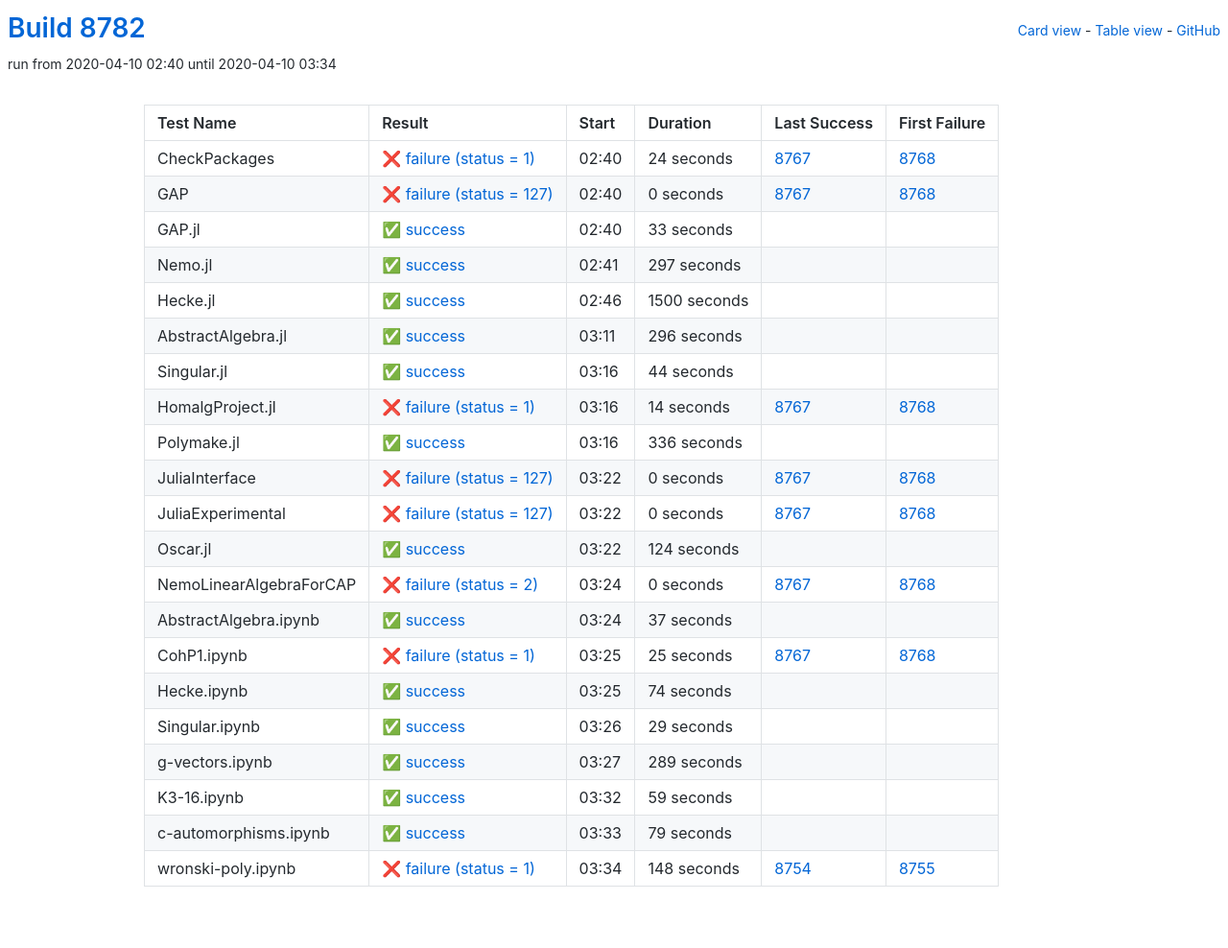
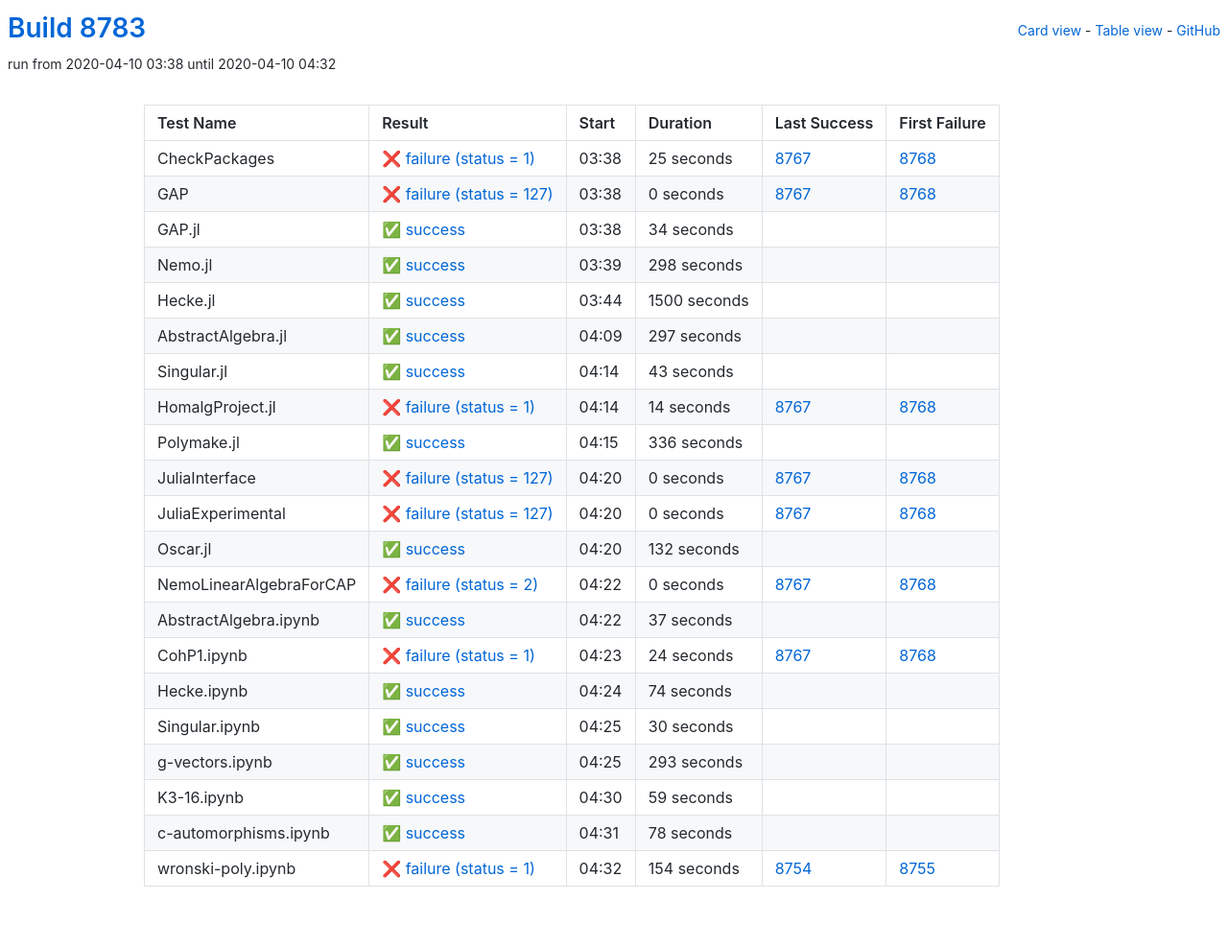
Before and after one commit to oscar-system/oscar-ci-status, a Jekyll site: the page built from table.html, in a window 1280 px wide. Shown: the whole page at 96% size. Built offline with Jekyll 4.4.1, drawn with Linux system fonts in a browser that asks for light colours.

Commit message:
Build 8783

```diff
--- a/_data/ci.yml
+++ b/_data/ci.yml
@@ -1,16 +1,16 @@
-build: 8782
-build_url: https://oscarci.mathematik.uni-kl.de/job/oscar/8782/
+build: 8783
+build_url: https://oscarci.mathematik.uni-kl.de/job/oscar/8783/
 job: oscar
 tests:
-- duration: 24
+- duration: 25
   exitcode: 1
   first_failure: 8768
   first_failure_url: https://oscarci.mathematik.uni-kl.de/job/oscar/8768/
   last_success: 8767
   last_success_url: https://oscarci.mathematik.uni-kl.de/job/oscar/8767/
-  log: https://oscarci.mathematik.uni-kl.de/job/oscar/8782/artifact/logs/build-8782/CheckPackages.log
+  log: https://oscarci.mathematik.uni-kl.de/job/oscar/8783/artifact/logs/build-8783/CheckPackages.log
   name: CheckPackages
-  start: 2020-04-10 02:40
+  start: 2020-04-10 03:38
   status: failure
   success: false
 - duration: 0
@@ -19,20 +19,42 @@
   first_failure_url: https://oscarci.mathematik.uni-kl.de/job/oscar/8768/
   last_success: 8767
   last_success_url: https://oscarci.mathematik.uni-kl.de/job/oscar/8767/
-  log: https://oscarci.mathematik.uni-kl.de/job/oscar/8782/artifact/logs/build-8782/GAP.log
+  log: https://oscarci.mathematik.uni-kl.de/job/oscar/8783/artifact/logs/build-8783/GAP.log
   name: GAP
-  start: 2020-04-10 02:40
+  start: 2020-04-10 03:38
   status: failure
   success: false
-- duration: 33
+- duration: 34
   exitcode: 0
   first_failure: false
   first_failure_url: null
   last_success: false
   last_success_url: null
-  log: https://oscarci.mathematik.uni-kl.de/job/oscar/8782/artifact/logs/build-8782/GAP.jl.log
+  log: https://oscarci.mathematik.uni-kl.de/job/oscar/8783/artifact/logs/build-8783/GAP.jl.log
   name: GAP.jl
-  start: 2020-04-10 02:40
+  start: 2020-04-10 03:38
+  status: success
+  success: true
+- duration: 298
+  exitcode: 0
+  first_failure: false
+  first_failure_url: null
+  last_success: false
+  last_success_url: null
+  log: https://oscarci.mathematik.uni-kl.de/job/oscar/8783/artifact/logs/build-8783/Nemo.jl.log
+  name: Nemo.jl
+  start: 2020-04-10 03:39
+  status: success
+  success: true
+- duration: 1500
+  exitcode: 0
+  first_failure: false
+  first_failure_url: null
+  last_success: false
+  last_success_url: null
+  log: https://oscarci.mathematik.uni-kl.de/job/oscar/8783/artifact/logs/build-8783/Hecke.jl.log
+  name: Hecke.jl
+  start: 2020-04-10 03:44
   status: success
   success: true
 - duration: 297
@@ -41,42 +63,20 @@
   first_failure_url: null
   last_success: false
   last_success_url: null
-  log: https://oscarci.mathematik.uni-kl.de/job/oscar/8782/artifact/logs/build-8782/Nemo.jl.log
-  name: Nemo.jl
-  start: 2020-04-10 02:41
+  log: https://oscarci.mathematik.uni-kl.de/job/oscar/8783/artifact/logs/build-8783/AbstractAlgebra.jl.log
+  name: AbstractAlgebra.jl
+  start: 2020-04-10 04:09
   status: success
   success: true
-- duration: 1500
+- duration: 43
   exitcode: 0
   first_failure: false
   first_failure_url: null
   last_success: false
   last_success_url: null
-  log: https://oscarci.mathematik.uni-kl.de/job/oscar/8782/artifact/logs/build-8782/Hecke.jl.log
-  name: Hecke.jl
-  start: 2020-04-10 02:46
-  status: success
-  success: true
-- duration: 296
-  exitcode: 0
-  first_failure: false
-  first_failure_url: null
-  last_success: false
-  last_success_url: null
-  log: https://oscarci.mathematik.uni-kl.de/job/oscar/8782/artifact/logs/build-8782/AbstractAlgebra.jl.log
-  name: AbstractAlgebra.jl
-  start: 2020-04-10 03:11
-  status: success
-  success: true
-- duration: 44
-  exitcode: 0
-  first_failure: false
-  first_failure_url: null
-  last_success: false
-  last_success_url: null
-  log: https://oscarci.mathematik.uni-kl.de/job/oscar/8782/artifact/logs/build-8782/Singular.jl.log
+  log: https://oscarci.mathematik.uni-kl.de/job/oscar/8783/artifact/logs/build-8783/Singular.jl.log
   name: Singular.jl
-  start: 2020-04-10 03:16
+  start: 2020-04-10 04:14
   status: success
   success: true
 - duration: 14
@@ -85,9 +85,9 @@
   first_failure_url: https://oscarci.mathematik.uni-kl.de/job/oscar/8768/
   last_success: 8767
   last_success_url: https://oscarci.mathematik.uni-kl.de/job/oscar/8767/
-  log: https://oscarci.mathematik.uni-kl.de/job/oscar/8782/artifact/logs/build-8782/HomalgProject.jl.log
+  log: https://oscarci.mathematik.uni-kl.de/job/oscar/8783/artifact/logs/build-8783/HomalgProject.jl.log
   name: HomalgProject.jl
-  start: 2020-04-10 03:16
+  start: 2020-04-10 04:14
   status: failure
   success: false
 - duration: 336
@@ -96,9 +96,9 @@
   first_failure_url: null
   last_success: false
   last_success_url: null
-  log: https://oscarci.mathematik.uni-kl.de/job/oscar/8782/artifact/logs/build-8782/Polymake.jl.log
+  log: https://oscarci.mathematik.uni-kl.de/job/oscar/8783/artifact/logs/build-8783/Polymake.jl.log
   name: Polymake.jl
-  start: 2020-04-10 03:16
+  start: 2020-04-10 04:15
   status: success
   success: true
 - duration: 0
@@ -107,9 +107,9 @@
   first_failure_url: https://oscarci.mathematik.uni-kl.de/job/oscar/8768/
   last_success: 8767
   last_success_url: https://oscarci.mathematik.uni-kl.de/job/oscar/8767/
-  log: https://oscarci.mathematik.uni-kl.de/job/oscar/8782/artifact/logs/build-8782/JuliaInterface.log
+  log: https://oscarci.mathematik.uni-kl.de/job/oscar/8783/artifact/logs/build-8783/JuliaInterface.log
   name: JuliaInterface
-  start: 2020-04-10 03:22
+  start: 2020-04-10 04:20
   status: failure
   success: false
 - duration: 0
@@ -118,20 +118,20 @@
   first_failure_url: https://oscarci.mathematik.uni-kl.de/job/oscar/8768/
   last_success: 8767
   last_success_url: https://oscarci.mathematik.uni-kl.de/job/oscar/8767/
-  log: https://oscarci.mathematik.uni-kl.de/job/oscar/8782/artifact/logs/build-8782/JuliaExperimental.log
+  log: https://oscarci.mathematik.uni-kl.de/job/oscar/8783/artifact/logs/build-8783/JuliaExperimental.log
   name: JuliaExperimental
-  start: 2020-04-10 03:22
+  start: 2020-04-10 04:20
   status: failure
   success: false
-- duration: 124
+- duration: 132
   exitcode: 0
   first_failure: false
   first_failure_url: null
   last_success: false
   last_success_url: null
-  log: https://oscarci.mathematik.uni-kl.de/job/oscar/8782/artifact/logs/build-8782/Oscar.jl.log
+  log: https://oscarci.mathematik.uni-kl.de/job/oscar/8783/artifact/logs/build-8783/Oscar.jl.log
   name: Oscar.jl
-  start: 2020-04-10 03:22
+  start: 2020-04-10 04:20
   status: success
   success: true
 - duration: 0
@@ -140,9 +140,9 @@
   first_failure_url: https://oscarci.mathematik.uni-kl.de/job/oscar/8768/
   last_success: 8767
   last_success_url: https://oscarci.mathematik.uni-kl.de/job/oscar/8767/
-  log: https://oscarci.mathematik.uni-kl.de/job/oscar/8782/artifact/logs/build-8782/NemoLinearAlgebraForCAP.log
+  log: https://oscarci.mathematik.uni-kl.de/job/oscar/8783/artifact/logs/build-8783/NemoLinearAlgebraForCAP.log
   name: NemoLinearAlgebraForCAP
-  start: 2020-04-10 03:24
+  start: 2020-04-10 04:22
   status: failure
   success: false
 - duration: 37
@@ -151,20 +151,20 @@
   first_failure_url: null
   last_success: false
   last_success_url: null
-  log: https://oscarci.mathematik.uni-kl.de/job/oscar/8782/artifact/logs/build-8782/AbstractAlgebra.ipynb.log
+  log: https://oscarci.mathematik.uni-kl.de/job/oscar/8783/artifact/logs/build-8783/AbstractAlgebra.ipynb.log
   name: AbstractAlgebra.ipynb
-  start: 2020-04-10 03:24
+  start: 2020-04-10 04:22
   status: success
   success: true
-- duration: 25
+- duration: 24
   exitcode: 1
   first_failure: 8768
   first_failure_url: https://oscarci.mathematik.uni-kl.de/job/oscar/8768/
   last_success: 8767
   last_success_url: https://oscarci.mathematik.uni-kl.de/job/oscar/8767/
-  log: https://oscarci.mathematik.uni-kl.de/job/oscar/8782/artifact/logs/build-8782/CohP1.ipynb.log
+  log: https://oscarci.mathematik.uni-kl.de/job/oscar/8783/artifact/logs/build-8783/CohP1.ipynb.log
   name: CohP1.ipynb
-  start: 2020-04-10 03:25
+  start: 2020-04-10 04:23
   status: failure
   success: false
 - duration: 74
@@ -173,31 +173,31 @@
   first_failure_url: null
   last_success: false
   last_success_url: null
-  log: https://oscarci.mathematik.uni-kl.de/job/oscar/8782/artifact/logs/build-8782/Hecke.ipynb.log
+  log: https://oscarci.mathematik.uni-kl.de/job/oscar/8783/artifact/logs/build-8783/Hecke.ipynb.log
   name: Hecke.ipynb
-  start: 2020-04-10 03:25
+  start: 2020-04-10 04:24
   status: success
   success: true
-- duration: 29
+- duration: 30
   exitcode: 0
   first_failure: false
   first_failure_url: null
   last_success: false
   last_success_url: null
-  log: https://oscarci.mathematik.uni-kl.de/job/oscar/8782/artifact/logs/build-8782/Singular.ipynb.log
+  log: https://oscarci.mathematik.uni-kl.de/job/oscar/8783/artifact/logs/build-8783/Singular.ipynb.log
   name: Singular.ipynb
-  start: 2020-04-10 03:26
+  start: 2020-04-10 04:25
   status: success
   success: true
-- duration: 289
+- duration: 293
   exitcode: 0
   first_failure: false
   first_failure_url: null
   last_success: false
   last_success_url: null
-  log: https://oscarci.mathematik.uni-kl.de/job/oscar/8782/artifact/logs/build-8782/g-vectors.ipynb.log
+  log: https://oscarci.mathematik.uni-kl.de/job/oscar/8783/artifact/logs/build-8783/g-vectors.ipynb.log
   name: g-vectors.ipynb
-  start: 2020-04-10 03:27
+  start: 2020-04-10 04:25
   status: success
   success: true
 - duration: 59
@@ -206,30 +206,30 @@
   first_failure_url: null
   last_success: false
   last_success_url: null
-  log: https://oscarci.mathematik.uni-kl.de/job/oscar/8782/artifact/logs/build-8782/K3-16.ipynb.log
+  log: https://oscarci.mathematik.uni-kl.de/job/oscar/8783/artifact/logs/build-8783/K3-16.ipynb.log
   name: K3-16.ipynb
-  start: 2020-04-10 03:32
+  start: 2020-04-10 04:30
   status: success
   success: true
-- duration: 79
+- duration: 78
   exitcode: 0
   first_failure: false
   first_failure_url: null
   last_success: false
   last_success_url: null
-  log: https://oscarci.mathematik.uni-kl.de/job/oscar/8782/artifact/logs/build-8782/c-automorphisms.ipynb.log
+  log: https://oscarci.mathematik.uni-kl.de/job/oscar/8783/artifact/logs/build-8783/c-automorphisms.ipynb.log
   name: c-automorphisms.ipynb
-  start: 2020-04-10 03:33
+  start: 2020-04-10 04:31
   status: success
   success: true
-- duration: 148
+- duration: 154
   exitcode: 1
   first_failure: 8755
   first_failure_url: https://oscarci.mathematik.uni-kl.de/job/oscar/8755/
   last_success: 8754
   last_success_url: https://oscarci.mathematik.uni-kl.de/job/oscar/8754/
-  log: https://oscarci.mathematik.uni-kl.de/job/oscar/8782/artifact/logs/build-8782/wronski-poly.ipynb.log
+  log: https://oscarci.mathematik.uni-kl.de/job/oscar/8783/artifact/logs/build-8783/wronski-poly.ipynb.log
   name: wronski-poly.ipynb
-  start: 2020-04-10 03:34
+  start: 2020-04-10 04:32
   status: failure
   success: false
```
Also changed, not shown: README.md.
